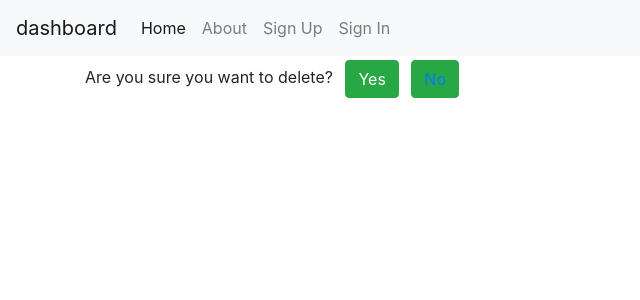
After one commit to cornyhorse-old-projects/Dashboard, a Django app: template dashboard/dashboard/templates/compute/computeresource_delete.html in a window 1280 px wide. The commit adds this page. Shown: the top 300 px of the page, without its empty margins (0-640 px from the left). Run offline with Django 3.2, Linux system fonts and the light colour scheme; the template is opened without the code that fills it: most values are stand-ins (such as "Sample title", 1, 10 or a date in 2020); some libraries are stand-ins or nearby versions.

Commit message:
Add functionality to delete the Network Resource

```diff
--- a/dashboard/dashboard/compute/urls.py
+++ b/dashboard/dashboard/compute/urls.py
@@ -1,5 +1,5 @@
 from django.urls import path
-from .views import ResourceListView, ResourceCreateView, NetworkCreateView, ResourceDetailView, NetworkResourceUpdate
+from .views import ResourceListView, ResourceCreateView, NetworkCreateView, ResourceDetailView, NetworkResourceUpdate, NetworkResourceDelete
 
 
 urlpatterns = [
@@ -8,4 +8,5 @@ urlpatterns = [
      path('add-network/', NetworkCreateView.as_view(), name='Add-Network'),
      path('<int:pk>/', ResourceDetailView.as_view(), name='resource_detail'),
      path('<int:pk>/edit', NetworkResourceUpdate.as_view(), name='networkResource_edit'),
+     path('<int:pk>/delete', NetworkResourceDelete.as_view(), name='networkResource_delete'),
 ]
--- /dev/null
+++ b/dashboard/dashboard/templates/compute/computeresource_delete.html
@@ -0,0 +1,10 @@
+{% extends 'base.html' %}
+{% block content %}
+    <form action="" method="post" id="delete_network_resource_form">
+      Are you sure you want to delete?
+        {% csrf_token %}
+      <button class="btn btn-success ml-2" type="submit">Yes</button>
+      <button class="btn btn-success ml-2"><a href=" {% url 'resource_detail' pk=object.id %}">No</a></button>
+    </form>
+
+{% endblock content %}
--- a/dashboard/dashboard/templates/compute/computeresource_detail.html
+++ b/dashboard/dashboard/templates/compute/computeresource_detail.html
@@ -18,4 +18,8 @@
       <a href="{% url 'networkResource_edit' pk=object.id %}">Edit</a>
     </button>
 
+    <button>
+      <a href="{% url 'networkResource_delete' pk=object.id %}">Delete</a>
+    </button>
+
 {% endblock content %}
```
Also changed, not shown: dashboard/dashboard/compute/views.py (+6 -1 lines).
